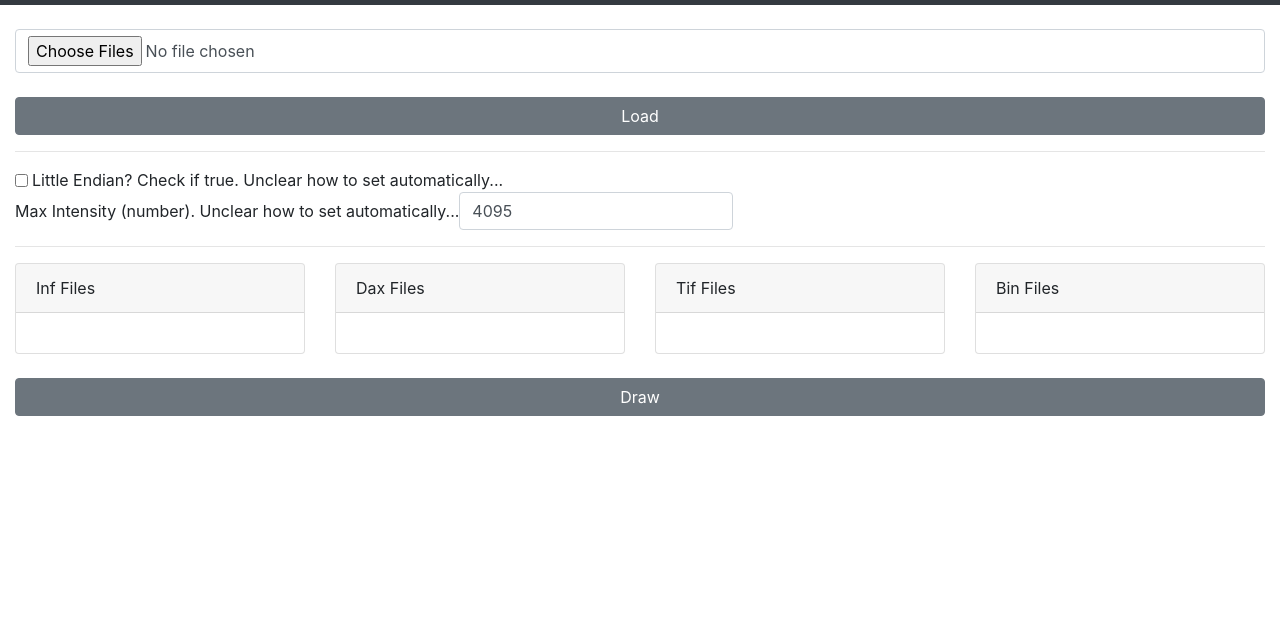
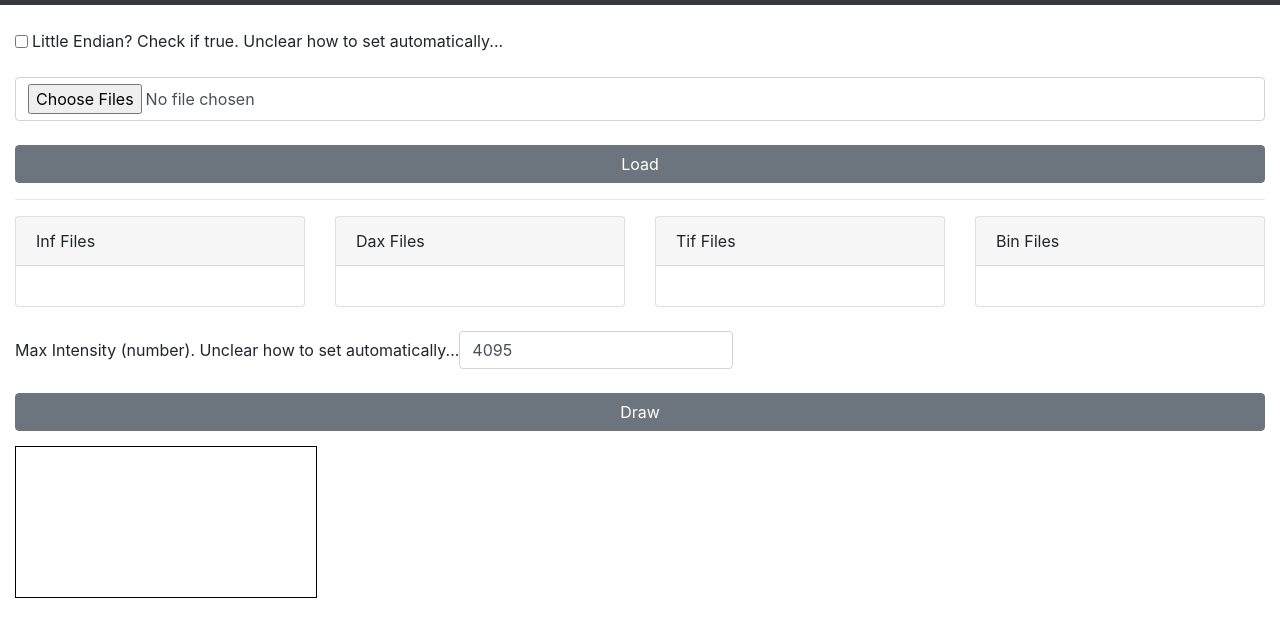
Before and after one commit to JEFworks-Lab/MERmaid, a plain HTML site: page index.html in a window 1280 px wide. Shown: the part 51-688 px from the top of the page. Drawn offline with nearby package versions, Linux system fonts and the light colour scheme.

Commit message:
minor bug fix type in max_intensity and little_endianness remove redraw() on initZoom()

```diff
--- a/index.html
+++ b/index.html
@@ -3,18 +3,17 @@
     <head>
 
 	<link rel="stylesheet" href="https://maxcdn.bootstrapcdn.com/bootstrap/4.0.0/css/bootstrap.min.css" integrity="sha384-Gn5384xqQ1aoWXA+058RXPxPg6fy4IWvTNh0E263XmFcJlSAwiGgFAW/dAiS6JXm" crossorigin="anonymous">
-
 	<script type="text/javascript" src="https://ajax.googleapis.com/ajax/libs/jquery/1.11.3/jquery.min.js"></script>
 	<script src="js/rainbowvis.js" type="text/javascript"></script>
 
 	<script type='text/javascript'>
-	 var little_endianness = false;
-	 var max_intensity = 4095;
+	 // User-specified params
+	 var little_endianness;
+	 var max_intensity;
 
 	 // Globals
 	 var inf = {};
 	 var dax = {};
-	 var foo;
 
 	 // File readers
 	 function loadMultipleFiles(id) {
@@ -55,7 +54,6 @@
 	 }
 	 function loadDaxFile(file, filename) {
 	     little_endianness = document.getElementById('little_endianness').checked
-	     max_intesnity = parseInt(document.getElementById('max_intensity').value)
 
 	     var fr = new FileReader();
 	     fr.onload = processDax
@@ -83,8 +81,6 @@
 	 }
 	 function parseDax(fr, filename) {
              var markup, result, n, aByte, byteStr, data;
-
-	     foo = fr.result
 
 	     // complicated way to read both big endian and little endian binary data
 	     var data = new DataView(fr.result)
@@ -117,6 +113,8 @@
 
 	 // Draw
 	 function drawCanvas(filename) {
+	     max_intensity = parseInt(document.getElementById('max_intensity').value)
+
 	     var dim = inf[filename]['frame dimensions'].split('x')
 	     var numCol = parseInt(dim[0])
 	     var numRow = parseInt(dim[1])
@@ -141,10 +139,7 @@
 	     initZoom();
 	 }
 
-	</script>
-
-
-	<script>
+	 // Enable pan and zoom of canvas
 	 // Based on tutorial from Gavin Kistner: http://phrogz.net/tmp/canvas_zoom_to_cursor.html
 	 function initZoom() {
 	     var canvas = document.getElementById('canvas');
@@ -170,7 +165,7 @@
 		 ctx.drawImage(gkhead,0,0);
 
 	     }
-	     redraw();
+	     //redraw();
 
 	     var lastX=canvas.width/2, lastY=canvas.height/2;
 
@@ -298,23 +293,16 @@
 	<div class="container-fluid">
 	    <div class="row">
 		<div class="col">
+		    <form class="form-inline">
+			<input type="checkbox" class="form-check-input" id="little_endianness">
+			<label class="form-check-label" for="little_endianness">Little Endian? Check if true. Unclear how to set automatically...</label>
+		    </form>
+		    <br>
 		    <form>
 			<input class="form-control" type='file' id='fileinput' multiple>
 			<br>
 			<input class="btn btn-block btn-secondary" type='button' id='btnLoad' value='Load' onclick='loadMultipleFiles("fileinput")'>
 		    </form>
-
-		    <hr>
-
-		    <form class="form-inline">
-			<input type="checkbox" class="form-check-input" id="little_endianness">
-			<label class="form-check-label" for="little_endianess">Little Endian? Check if true. Unclear how to set automatically...</label>
-		    </form>
-		    <form class="form-inline">
-			<label for="max_intensity">Max Intensity (number). Unclear how to set automatically...</label>
-			<input class="form-control" id="max_intensity" value=4095>
-		    </form>
-
 		</div>
 	    </div>
 	    <hr>
@@ -351,13 +339,18 @@
 	    <br>
 	    <div class="row">
 		<div class="col">
+		    <form class="form-inline">
+			<label for="max_intensity">Max Intensity (number). Unclear how to set automatically...</label>
+			<input class="form-control" id="max_intensity" value=4095>
+		    </form>
+		    <br>
 		    <input class="btn btn-secondary btn-block" type='button' id='btnDraw' value='Draw' onclick='drawCanvas($(".draw_upload:checkbox:checked")[0].id)'>
 		</div>
 	    </div>
 	</div>
 	<div class="row">
 	    <div class="col">
-		<canvas id="canvas"></canvas>
+		<canvas id="canvas" style="border:1px solid black; margin: 15px"></canvas>
 	    </div>
 	</div>
     </body>
```
